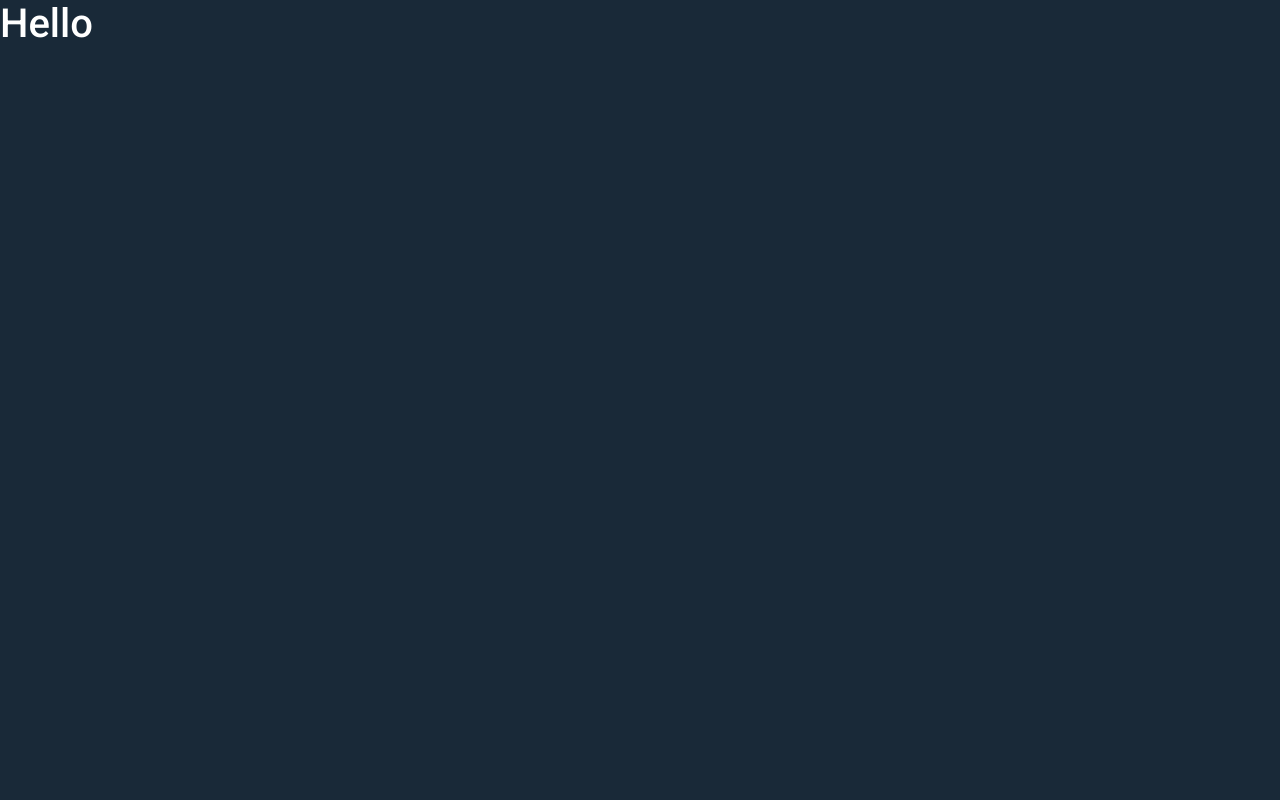
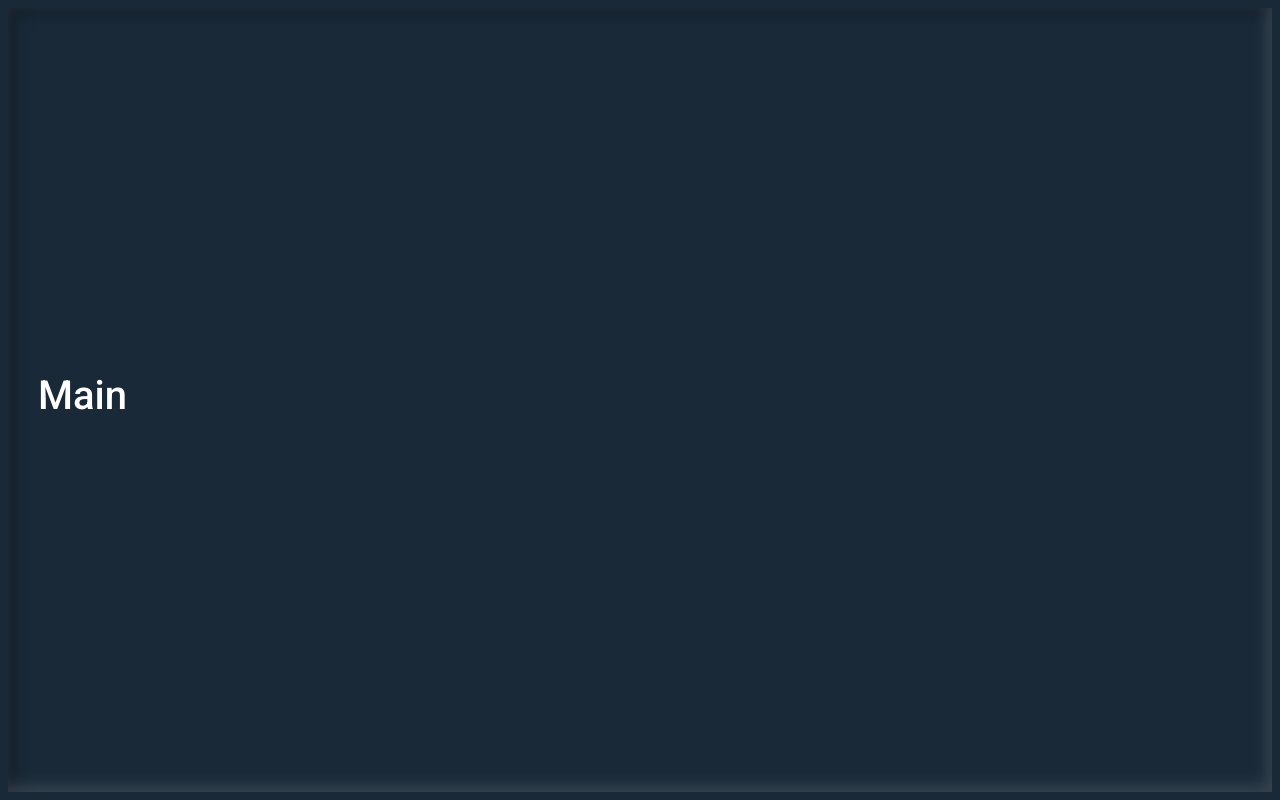
Before and after one commit to faizalmsdev/JoystickJungle, a React (Create React App) app: page / in a window 1280 px wide. Built offline with nearby package versions, Linux system fonts and the light colour scheme; a web font is replaced by a local one.

Commit message:
main section done

```diff
--- a/src/App.js
+++ b/src/App.js
@@ -3,10 +3,11 @@ import 'bootstrap/dist/css/bootstrap.min.css';
 import 'bootstrap-icons/font/bootstrap-icons.css';
 
 import './App.css';
+import Main from './pages/Main';
 
 function App() {
   return (
-    <h1>Hello</h1>
+    <Main />
   );
 }
 
--- a/src/pages/Main.jsx
+++ b/src/pages/Main.jsx
@@ -1,10 +1,10 @@
-    import React from 'react'
-
+    import React from 'react';
+    import "./main.css";
     function Main() {
     return (
-        <div>
-
-        </div>
+        <main>
+            <h1>Main</h1>
+        </main>
     )
     }
 
--- /dev/null
+++ b/src/pages/main.css
@@ -0,0 +1,20 @@
+main{
+    position: absolute;
+    top: 0;
+    left: 0;
+    right: 0;
+    bottom: 0;
+    background: var(--bgColor);
+    padding: 30px;
+    border: 8px solid var(--bgColor);
+    box-shadow: -5px -5px 15px rgba(255,255,255,0.15),
+        5px 5px 15px rgba(0, 0, 0, 0.35),
+        inset -5px -5px 15px rgba(255,255,255,0.15),
+        inset 5px 5px 15px rgba(0, 0, 0, 0.35);
+    display: flex;
+    justify-content: space-between;
+    align-items: center;
+    gap: 30px;
+    overflow: hidden;
+    transition: 0.5s;
+}
```
